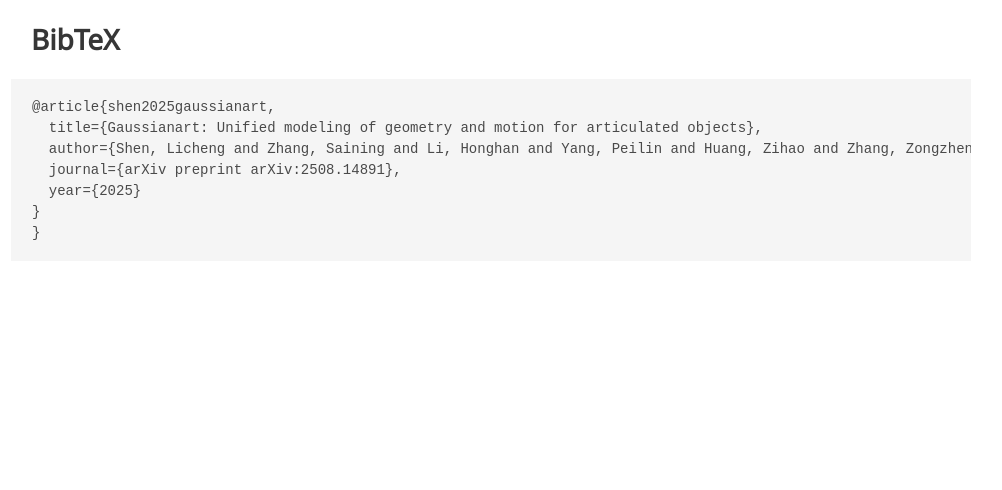
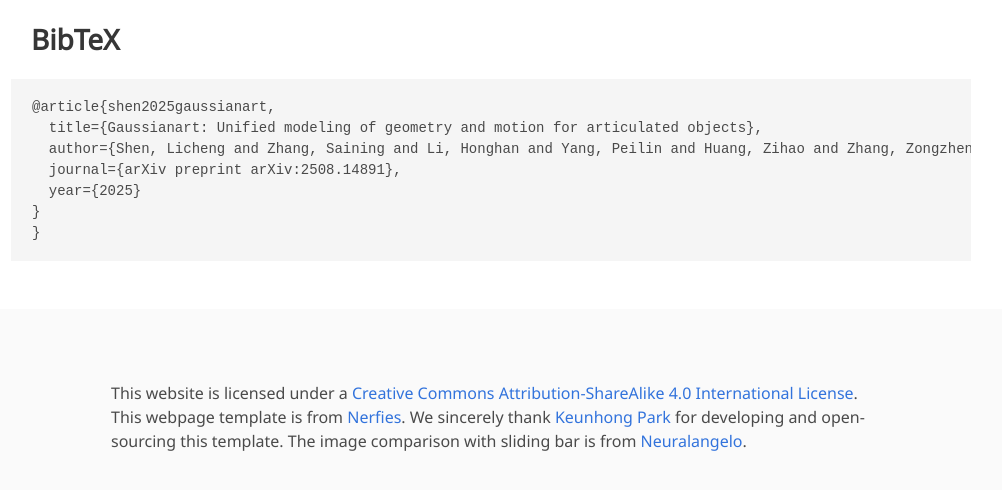
Before and after one commit to SainingZhang/SainingZhang.github.io, a Jekyll site: the page project/gaussianart/index.html, which Jekyll copies as it is, in a window 1280 px wide and 900 px high, scrolled down 2797 px, cut to the strip 351-841 px from the top of the window. Shown: the whole strip, without its empty margins (149-1151 px from the left). Built offline with Jekyll 4.4.1, drawn with Linux system fonts in a browser that asks for light colours; nearby versions of some CDN libraries; some web fonts are replaced; library files that are not in the unit come from our copies; a style sheet for code colours, icons or effects is not loaded; before the commit the page ends 3457 px from its top, so only the background shows below that.

Commit message:
Update index.html

```diff
--- a/project/gaussianart/index.html
+++ b/project/gaussianart/index.html
@@ -144,7 +144,7 @@
 
     <div class="columns is-centered has-text-centered">
       <div class="column is-full-width">
-        <img src="./images/teaser.pdf" class="center">
+        <img src="./images/teaser.png" class="center">
         <div class="content has-text-justified">
           <p style="margin-top: 0px">
             Architecture Comparison
@@ -468,5 +468,26 @@
   </div>
 </section>
 
+<footer class="footer">
+  <div class="container">
+    <div class="content has-text-centered">
+    </div>
+    <div class="columns is-centered">
+      <div class="column is-8">
+        <div class="content">
+          <p>
+            This website is licensed under a <a rel="license" href="http://creativecommons.org/licenses/by-sa/4.0/">Creative
+            Commons Attribution-ShareAlike 4.0 International License</a>.
+            This webpage template is from <a href="https://github.com/nerfies/nerfies.github.io">Nerfies</a>.
+            We sincerely thank <a href="https://keunhong.com/">Keunhong Park</a> for developing and open-sourcing this template.
+            The image comparison with sliding bar is from <a href="https://research.nvidia.com/labs/dir/neuralangelo/">Neuralangelo</a>.
+          </p>
+        </div>
+      </div>
+          <p></p>
+        </div>
+      </div>
+</footer>
+
 </body>
 </html>
```
